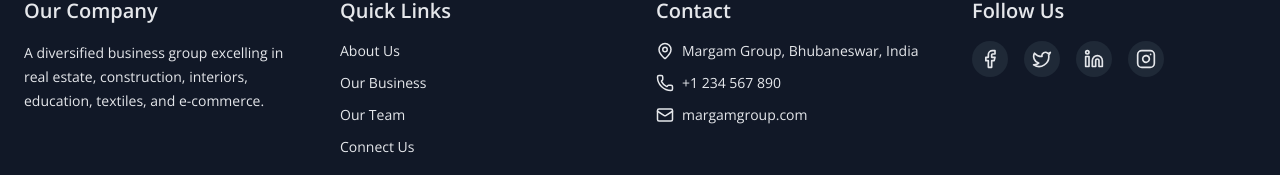
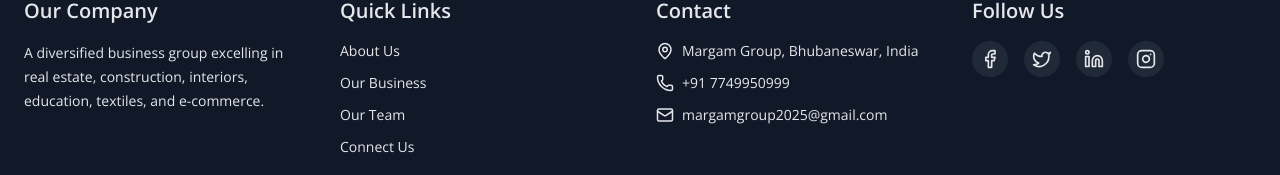
Before and after one commit to Margam-Group2025/MargamGroup, a React (Vite) app: page / in a window 1280 px wide. Shown: the part 3519-3694 px from the top of the page. Built offline with nearby package versions, Linux system fonts and the light colour scheme; a web font is replaced by a local one.

Commit message:
add some details

```diff
--- a/src/components/Footer/index.jsx
+++ b/src/components/Footer/index.jsx
@@ -17,10 +17,10 @@
         <div>
           <h2 className="text-xl font-semibold mb-4">Quick Links</h2>
           <ul className="space-y-3 text-sm">
-            <li><a href="#" className="hover:text-white">About Us</a></li>
-            <li><a href="#" className="hover:text-white">Our Business</a></li>
-            <li><a href="#" className="hover:text-white">Our Team</a></li>
-            <li><a href="#" className="hover:text-white">Connect Us</a></li>
+            <li><a href="/about" className="hover:text-green-600 ">About Us</a></li>
+            <li><a href="/business" className="hover:text-green-600">Our Business</a></li>
+            <li><a href="/team" className="hover:text-green-600">Our Team</a></li>
+            <li><a href="/connect" className="hover:text-green-600">Connect Us</a></li>
           </ul>
         </div>
 
@@ -29,8 +29,8 @@
           <h2 className="text-xl font-semibold mb-4">Contact</h2>
           <ul className="space-y-3 text-sm">
             <li className="flex items-center gap-2"><MapPin size={18}/> Margam Group, Bhubaneswar, India</li>
-            <li className="flex items-center gap-2"><Phone size={18}/> +1 234 567 890</li>
-            <li className="flex items-center gap-2"><Mail size={18}/> margamgroup.com</li>
+            <li className="flex items-center gap-2"><Phone size={18}/>+91 7749950999</li>
+            <li className="flex items-center gap-2"><Mail size={18}/> margamgroup2025@gmail.com</li>
           </ul>
         </div>
 
```
